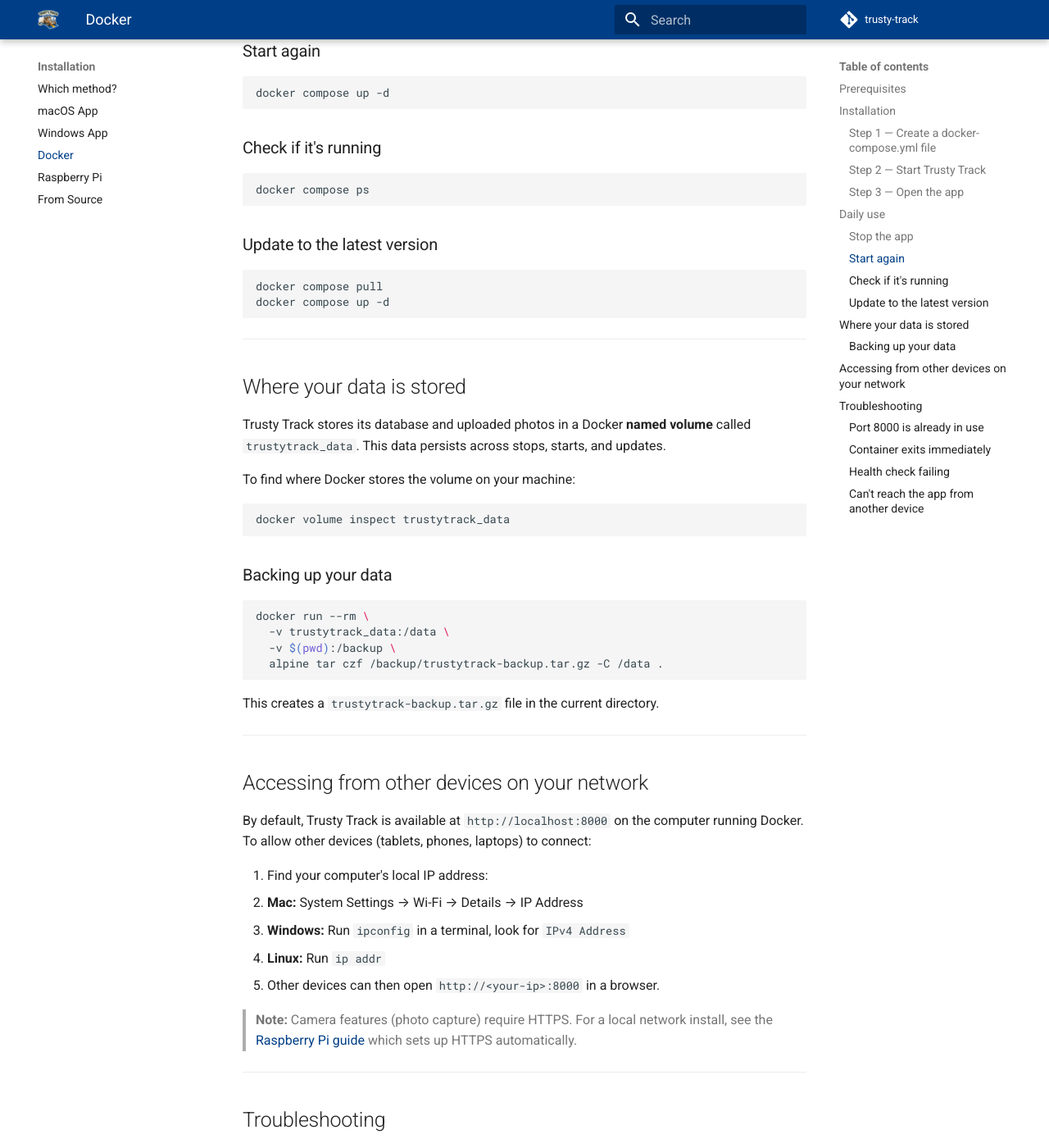
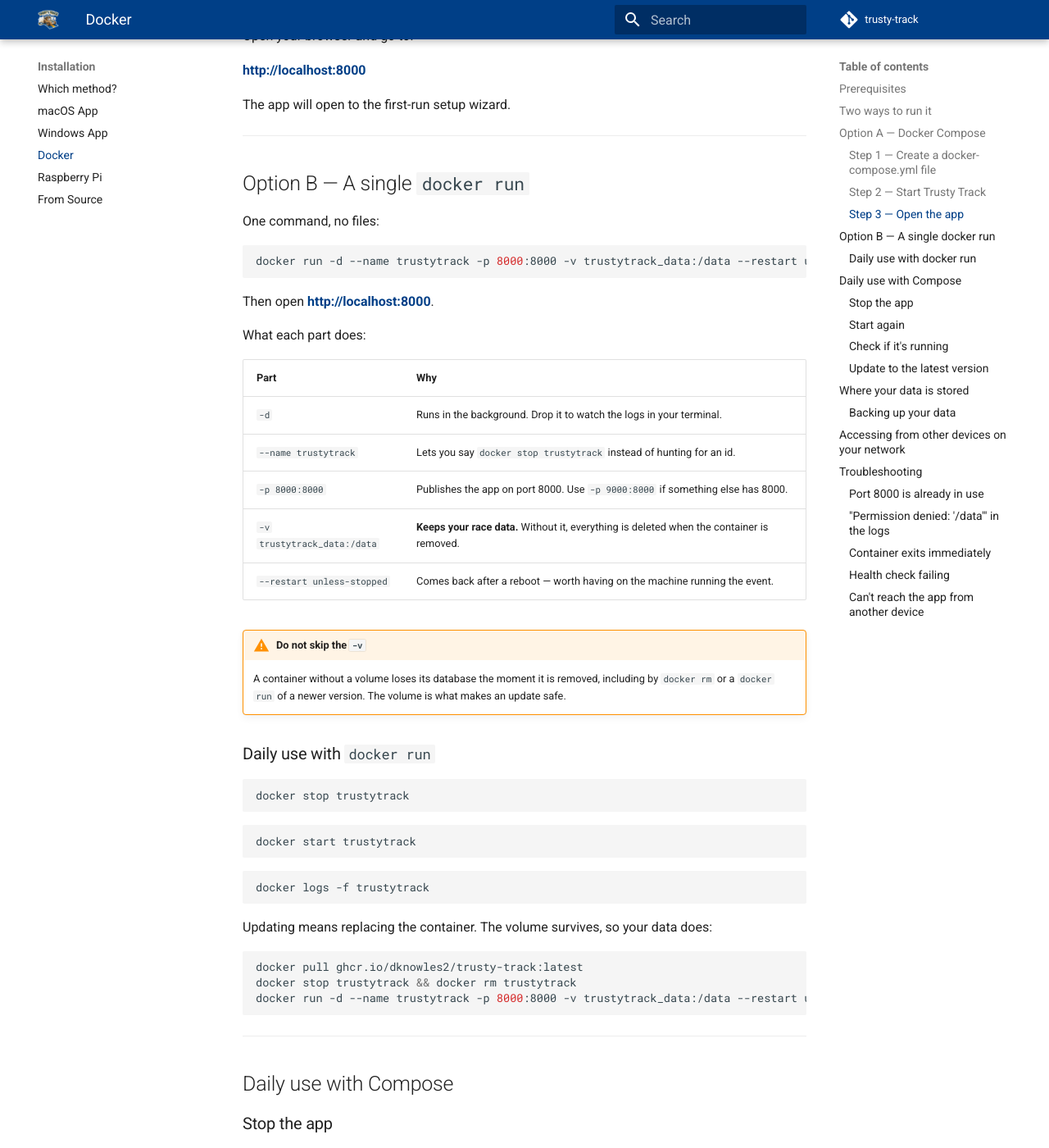
Before and after one commit to dknowles2/trusty-track, an MkDocs documentation site: the page built from docs/user/install-docker.md, in a window 1280 px wide and 1400 px high, scrolled down 1767 px. Shown: the whole window at 82% size. Built offline with MkDocs 1.6.1 and Material for MkDocs 9.7.7, drawn with Linux system fonts in a browser that asks for light colours; comment, search, counter and statistics services are not loaded; some of the changed text lies outside the part shown.

Commit message:
docs(docker): show the plain `docker run`, not only Compose
Docker has been a supported install channel since the start — the image,
GHCR publishing on tag, and the guide all existed — but the guide only
ever showed Compose, which means a file to create before you can try
anything. Adds a one-command form alongside it, with what each flag is
for and a warning about the one that matters: without `-v`, removing the
container takes the race with it.

Two corrections while in here.

The camera note said "camera features require HTTPS" and pointed at the
Pi guide. That undersold what works and oversold what does not: browsers
allow the camera on `localhost` whatever the scheme, so photo capture and
the check-in scanner are fine on the machine running Docker, and only
fail on a second device reaching it by IP. The note also predates the
scanner existing at all.

And a troubleshooting entry for `Permission denied: '/data'`, which is
what every image published before today does — the directory was never
created, and the app runs as a non-root user. Fixed in the Dockerfile
this morning; anyone on v1.0.0 needs a newer image.

Co-Authored-By: Claude Opus 5 <noreply@anthropic.com>

````diff
--- a/docs/user/install-docker.md
+++ b/docs/user/install-docker.md
@@ -17,7 +17,21 @@ docker --version
 
 ---
 
-## Installation
+## Two ways to run it
+
+**Docker Compose** keeps the settings in a file you can edit and check into
+version control, and gives you one command to start and stop. Use it if the
+machine is going to keep running Trusty Track.
+
+**A single `docker run`** needs no files at all. Use it to try the app, or on a
+machine you are borrowing for the day.
+
+Both use the same image and the same data volume, so you can start with one and
+switch to the other later.
+
+---
+
+## Option A — Docker Compose
 
 ### Step 1 — Create a `docker-compose.yml` file
 
@@ -65,7 +79,57 @@ The app will open to the first-run setup wizard.
 
 ---
 
-## Daily use
+## Option B — A single `docker run`
+
+One command, no files:
+
+```bash
+docker run -d --name trustytrack -p 8000:8000 -v trustytrack_data:/data --restart unless-stopped ghcr.io/dknowles2/trusty-track:latest
+```
+
+Then open **[http://localhost:8000](http://localhost:8000)**.
+
+What each part does:
+
+| Part | Why |
+| --- | --- |
+| `-d` | Runs in the background. Drop it to watch the logs in your terminal. |
+| `--name trustytrack` | Lets you say `docker stop trustytrack` instead of hunting for an id. |
+| `-p 8000:8000` | Publishes the app on port 8000. Use `-p 9000:8000` if something else has 8000. |
+| `-v trustytrack_data:/data` | **Keeps your race data.** Without it, everything is deleted when the container is removed. |
+| `--restart unless-stopped` | Comes back after a reboot — worth having on the machine running the event. |
+
+!!! warning "Do not skip the `-v`"
+
+    A container without a volume loses its database the moment it is removed,
+    including by `docker rm` or a `docker run` of a newer version. The volume is
+    what makes an update safe.
+
+### Daily use with `docker run`
+
+```bash
+docker stop trustytrack
+```
+
+```bash
+docker start trustytrack
+```
+
+```bash
+docker logs -f trustytrack
+```
+
+Updating means replacing the container. The volume survives, so your data does:
+
+```bash
+docker pull ghcr.io/dknowles2/trusty-track:latest
+docker stop trustytrack && docker rm trustytrack
+docker run -d --name trustytrack -p 8000:8000 -v trustytrack_data:/data --restart unless-stopped ghcr.io/dknowles2/trusty-track:latest
+```
+
+---
+
+## Daily use with Compose
 
 ### Stop the app
 
@@ -127,7 +191,21 @@ By default, Trusty Track is available at `http://localhost:8000` on the computer
    - **Linux:** Run `ip addr`
 2. Other devices can then open `http://<your-ip>:8000` in a browser.
 
-> **Note:** Camera features (photo capture) require HTTPS. For a local network install, see the [Raspberry Pi guide](install-raspberry-pi.md) which sets up HTTPS automatically.
+!!! note "Camera features need HTTPS away from the host machine"
+
+    The Docker image serves plain HTTP. Browsers allow the camera on
+    `localhost` regardless, so **photo capture and the [check-in
+    scanner](../printables.md#scanning-at-check-in) work on the machine running
+    Docker** — but not on a tablet or phone reaching it by IP address, where the
+    browser will refuse to open the camera.
+
+    Everything else — the roster, race control, the audience displays — works
+    over HTTP from any device.
+
+    If you need the camera on a second device, the [Raspberry Pi
+    guide](install-raspberry-pi.md) generates a self-signed certificate and
+    serves HTTPS, and so does the [macOS](install-mac.md) or
+    [Windows](install-windows.md) desktop app.
 
 ---
 
@@ -143,6 +221,16 @@ ports:
 ```
 
 Then access the app at `http://localhost:8080`.
+
+### "Permission denied: '/data'" in the logs
+
+You are running an image built before August 2026. It created no `/data`
+directory, and the app cannot write one as its non-root user. Pull a newer
+image:
+
+```bash
+docker pull ghcr.io/dknowles2/trusty-track:latest
+```
 
 ### Container exits immediately
 
````
